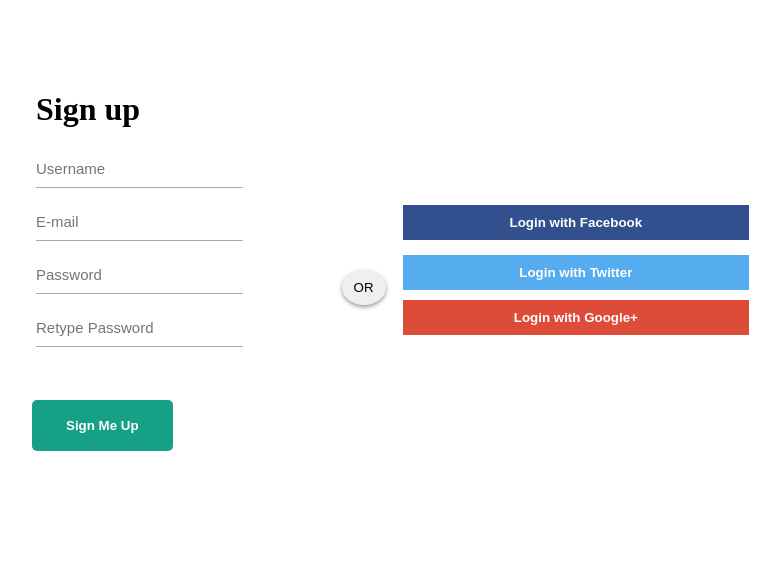
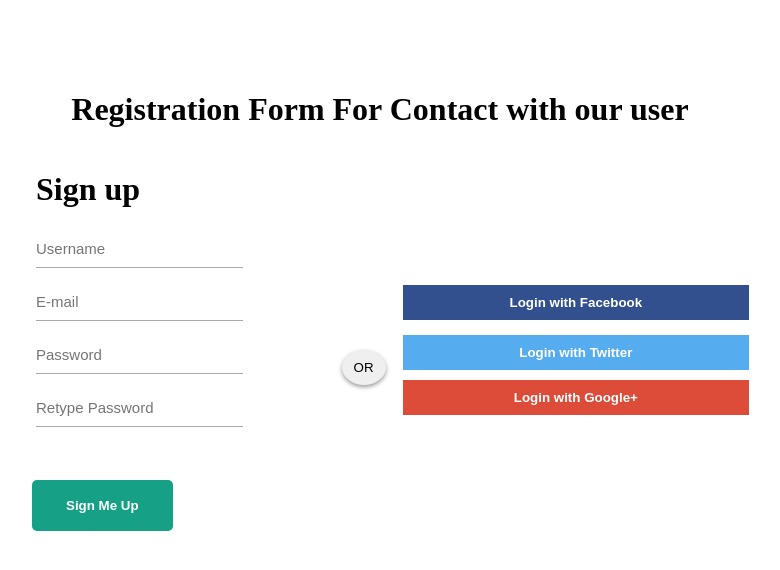
Before and after one commit to sm-jahangir/registration-form, a plain HTML site: page index.html in a window 1280 px wide. Shown: the whole page, without its empty margins (260-1040 px from the left). Drawn offline with Linux system fonts and the light colour scheme.

Commit message:
something commit from editor branch

```diff
--- a/index.html
+++ b/index.html
@@ -11,6 +11,7 @@
 <body>
 
   <div class="container">
+    <h1 style="text-align: center;">Registration Form For Contact with our user</h1>
     <div class="first_section">
       <h1>Sign up</h1>
       <input type="text" placeholder="Username" />
```
